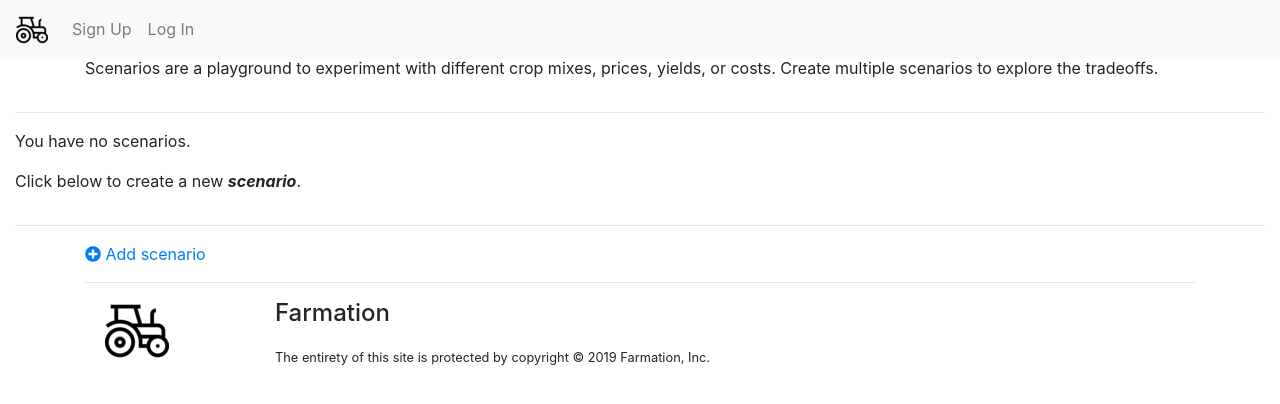
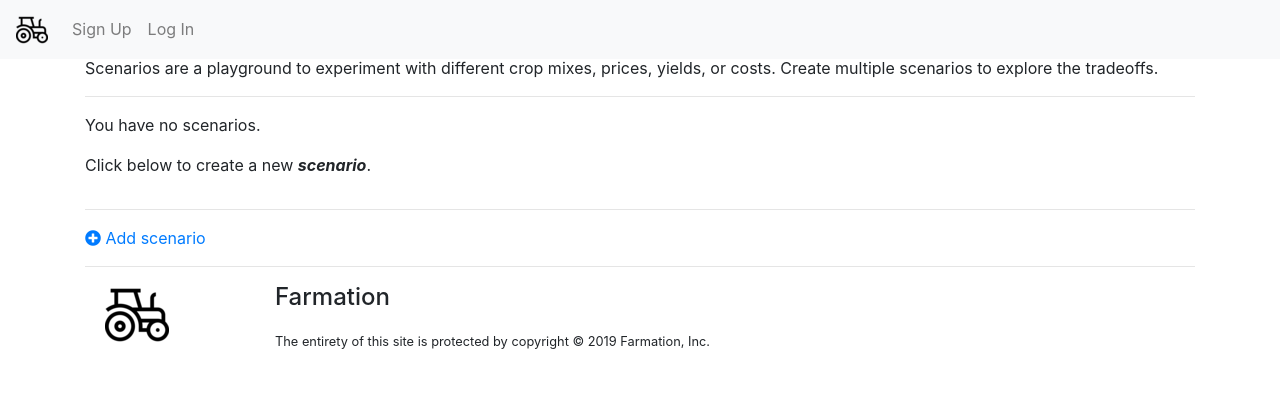
Before and after one commit to vin0110/farmation, a Django app: template templates/optimizer/list.html in a window 1280 px wide. Shown: the top 404 px of the page. Run offline with Django 3.2, Linux system fonts and the light colour scheme; the template is opened without the code that fills it, so the values that code supplies are empty; some libraries are stand-ins or nearby versions.

Commit message:
Move horizontal rules inside of container ...
... divs so they don't span the entire window. Also
made the Scenario cards slightly smaller. #43

```diff
--- a/templates/optimizer/list.html
+++ b/templates/optimizer/list.html
@@ -21,18 +21,17 @@
         crop mixes, prices, yields, or costs.
         Create multiple scenarios to explore the tradeoffs.
       </p>
+      <hr>
     </div>
   </div>
 </div>
-
-<hr>
 
 <!-- Start of Scenario list. -->
 <div class="container-fluid">
   <div class="row">
     {% for scenario in farm.scenarios.all %}
     <!-- Definition of an individual Scenario card. -->
-    <div class="{% cycle "card" "card bg-light" %}" style="width: 20rem;">
+    <div class="{% cycle "card" "card bg-light" %}" style="width: 16rem;">
       <div class="card-body">
 
         <!-- Card title / Scenario name -->
@@ -82,6 +81,9 @@
     </div> <!-- End of individual Scenario card. -->
 
     {% empty %}
+    <!-- This text is wrapped in a "container" div so it
+         aligns with the text at the top of the page. -->
+    <div class="container">
       <div class="row">
         <div class="col">
           <p>
@@ -92,13 +94,14 @@
           </p>
         </div>
       </div>
+  </div>
+
     {% endfor %}
   </div>
 </div>
 
+<div class="container">
   <hr>
-
-<div class="container">
   <div class="row">
     <div class="col">
       <a href="{% url "optimizer:scenario_add" farm.id %}">
```
Lines whose indentation alone changed are shown as unchanged.
